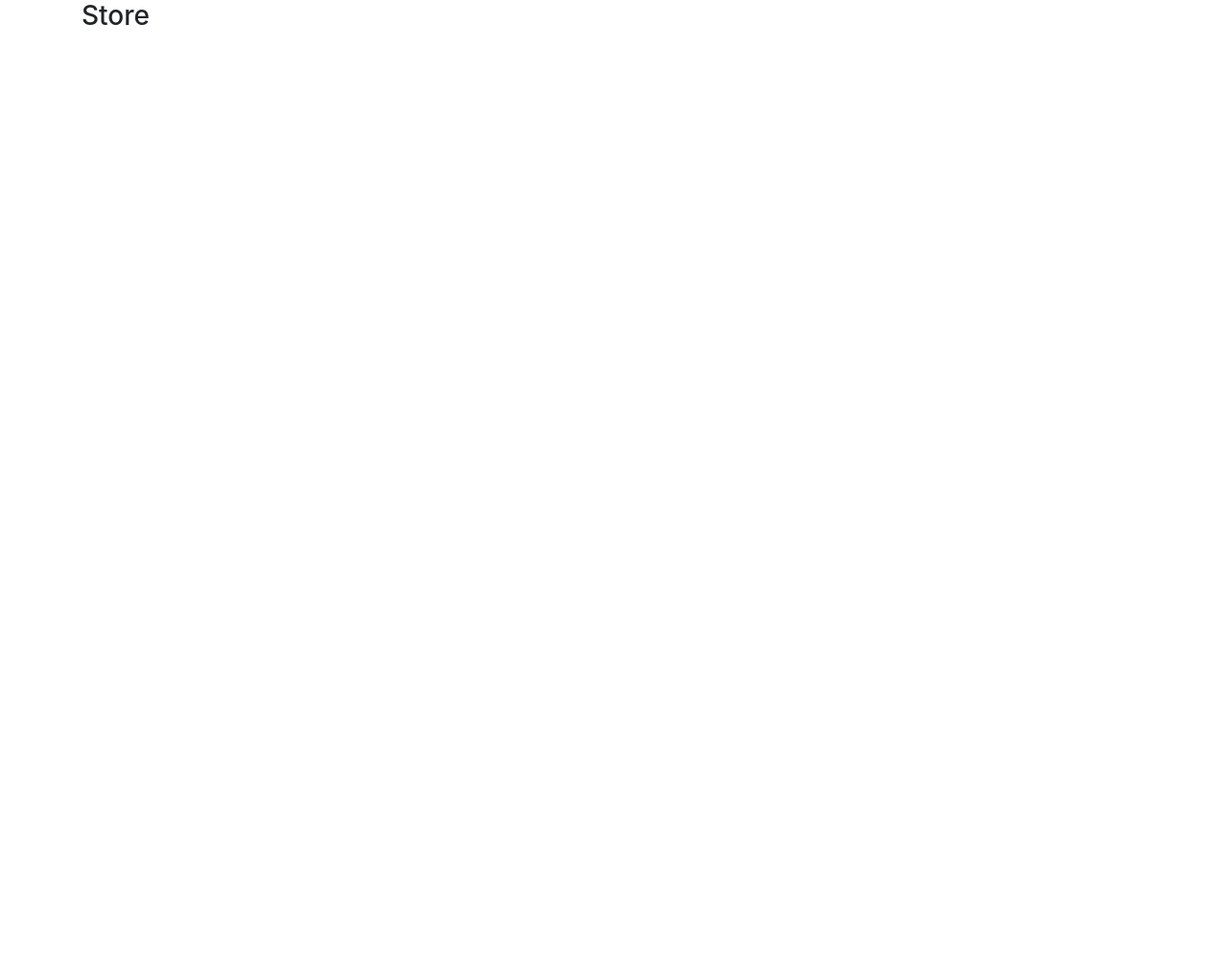
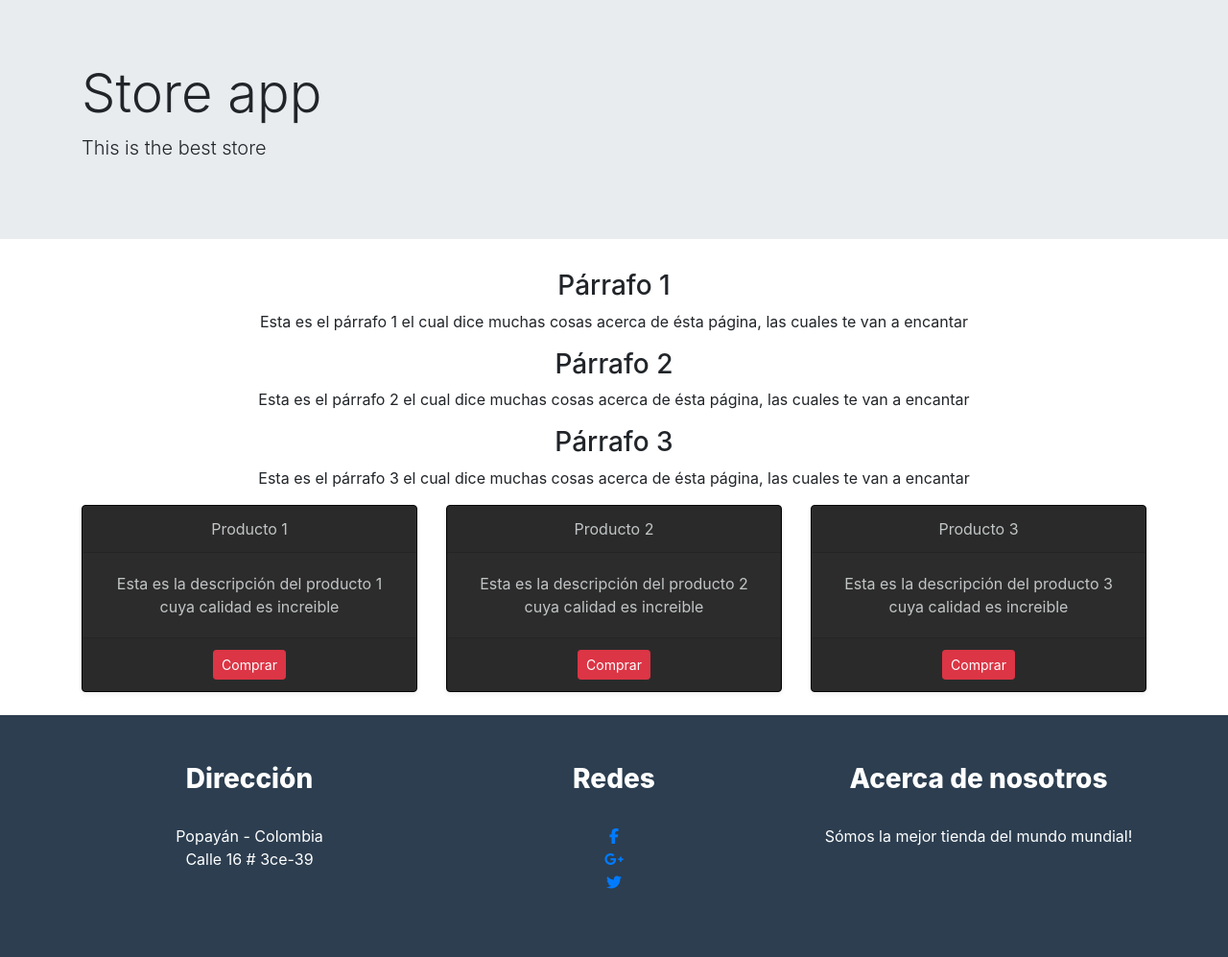
Before and after one commit to DevAlexandreCR/store-app, a website: page index.html in a window 1280 px wide. Shown: the whole page at 96% size. Before the commit the page ends 800 px from the top, so only its background shows below. Drawn offline with nearby package versions, Linux system fonts and the light colour scheme.

Commit message:
style: add view frontend

```diff
--- /dev/null
+++ b/css/app.css
@@ -0,0 +1,30 @@
+/* footer */
+
+.footer-style {
+    padding-top: 50px;
+    background-color: #2C3E50;
+}
+footer {
+    color: white;
+}
+footer h3 {
+    margin-bottom: 30px;
+    font-weight: 800;
+}
+footer .footer-above {
+    padding-top: 50px;
+    background-color: #2C3E50;
+}
+footer .footer-col {
+    margin-bottom: 50px;
+}
+footer .footer-below {
+    padding: 25px 0;
+    background-color: #233140;
+}
+
+.card-product {
+    border-color: black;
+    background-color: #2d2c2c;
+    color: #c0c5c6;
+}
--- a/index.html
+++ b/index.html
@@ -6,11 +6,54 @@
 
     <!-- Bootstrap CSS    -->
     <link rel="stylesheet" href="node_modules/bootstrap/dist/css/bootstrap.min.css">
+    <link rel="stylesheet" href="/css/app.css">
+    <script src="https://kit.fontawesome.com/ed3fe15f98.js" crossorigin="anonymous"></script>
     <title>store app</title>
 </head>
 <body>
-<div class="container">
-    <h3>Store</h3>
+<div class="jumbotron jumbotron-fluid">
+    <div class="container">
+        <h1 class="display-4">Store app</h1>
+        <p class="lead">This is the best store</p>
+    </div>
+</div>
+<div class="container text-center">
+    <h3>Párrafo 1</h3>
+    <p>Esta es el párrafo 1 el cual dice muchas cosas acerca de ésta página, las cuales te van a encantar</p>
+    <h3>Párrafo 2</h3>
+    <p>Esta es el párrafo 2 el cual dice muchas cosas acerca de ésta página, las cuales te van a encantar</p>
+    <h3>Párrafo 3</h3>
+    <p>Esta es el párrafo 3 el cual dice muchas cosas acerca de ésta página, las cuales te van a encantar</p>
+
+    <div class="row d-flex">
+        <div class="col-sm-4 mt-2 mt-sm-0">
+            <div class="card shadow-sm card-product">
+                <div class="card-header">Producto 1</div>
+                <div class="card-body">Esta es la descripción del producto 1 cuya calidad es increible</div>
+                <div class="card-footer">
+                    <button class="btn btn-danger btn-sm">Comprar</button>
+                </div>
+            </div>
+        </div>
+        <div class="col-sm-4 mt-2 mt-sm-0">
+            <div class="card shadow-sm card-product">
+                <div class="card-header">Producto 2</div>
+                <div class="card-body">Esta es la descripción del producto 2 cuya calidad es increible</div>
+                <div class="card-footer">
+                    <button class="btn btn-danger btn-sm">Comprar</button>
+                </div>
+            </div>
+        </div>
+        <div class="col-sm-4 mt-2 mt-sm-0">
+            <div class="card shadow-sm card-product">
+                <div class="card-header">Producto 3</div>
+                <div class="card-body">Esta es la descripción del producto 3 cuya calidad es increible</div>
+                <div class="card-footer">
+                    <button class="btn btn-danger btn-sm">Comprar</button>
+                </div>
+            </div>
+        </div>
+    </div>
 </div>
 
 
@@ -18,4 +61,35 @@
 <script src="node_modules/popper.js/dist/popper.min.js"></script>
 <script src="node_modules/bootstrap/dist/js/bootstrap.min.js"></script>
 </body>
+<footer class="text-center footer-style mt-4">
+    <div class="container">
+        <div class="row">
+            <div class="col-md-4 footer-col">
+                <h3>Dirección</h3>
+                <address>
+                    Popayán - Colombia <br>
+                    Calle 16 # 3ce-39
+                </address>
+            </div>
+            <div class="col-md-4 footer-col">
+                <h3>Redes</h3>
+                <ul class="list-inline">
+                    <li>
+                        <a  target="_blank" href="#" class="btn-social btn-outline"><i class="fa fa-fw fa-facebook"></i></a>
+                    </li>
+                    <li>
+                        <a  target="_blank" href="#" class="btn-social btn-outline"><i class="fa fa-fw fa-google-plus"></i></a>
+                    </li>
+                    <li>
+                        <a  target="_blank" href="#" class="btn-social btn-outline"><i class="fa fa-fw fa-twitter"></i></a>
+                    </li>
+                </ul>
+            </div>
+            <div class="col-md-4 footer-col">
+                <h3>Acerca de nosotros</h3>
+                <p>Sómos la mejor tienda del mundo mundial!</p>
+            </div>
+        </div>
+    </div>
+</footer>
 </html>
```
